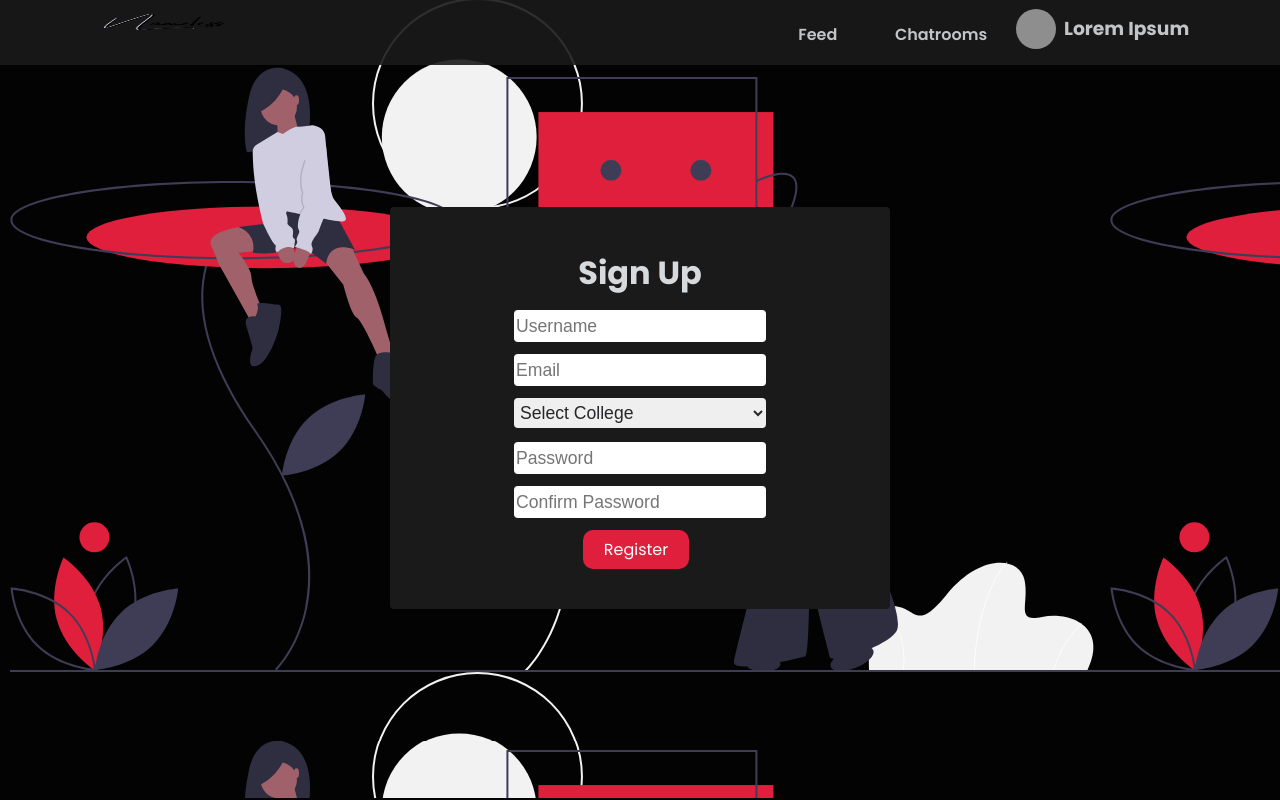
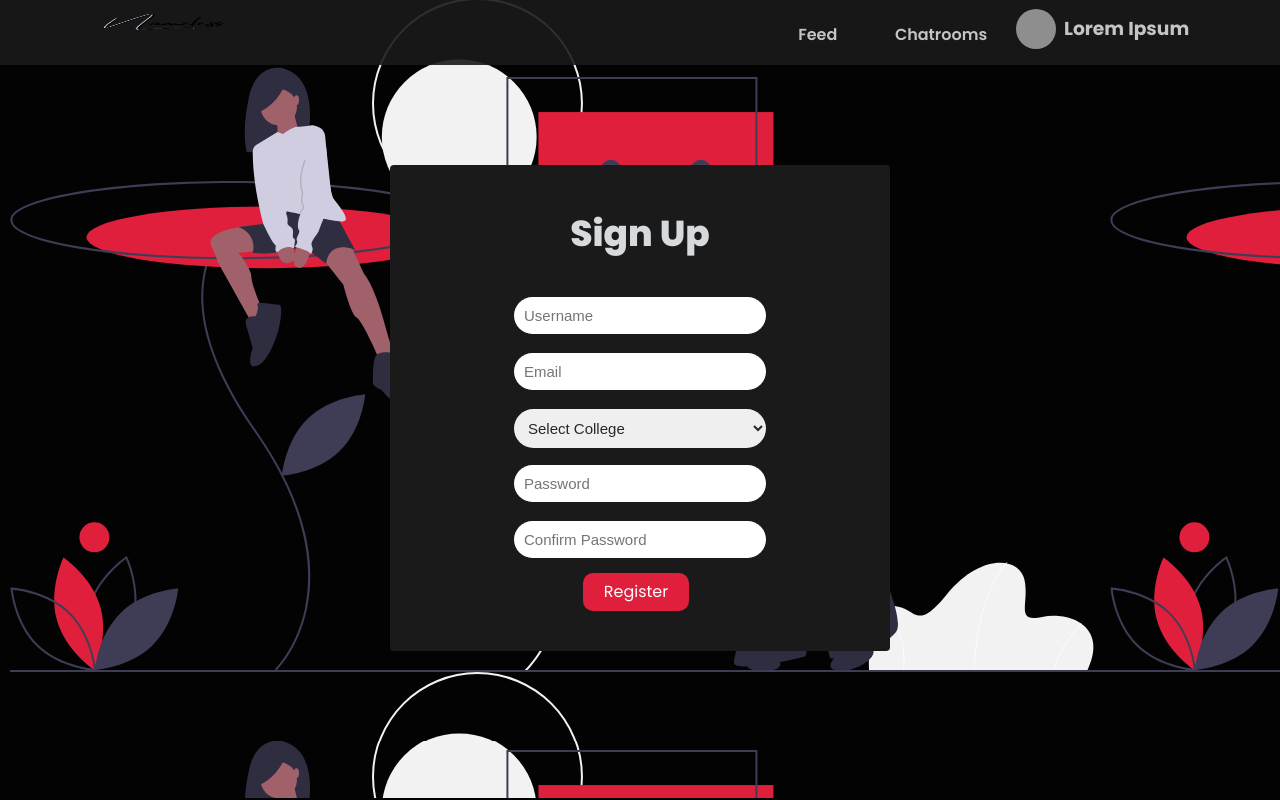
Before and after one commit to NamelessGuys/Nameless, a React (Create React App) app in the folder frontend/: page /register in a window 1280 px wide. Built offline with nearby package versions, Linux system fonts and the light colour scheme; grey boxes are pictures that could not be loaded.

Commit message:
register changed

```diff
--- a/frontend/src/css/auth.css
+++ b/frontend/src/css/auth.css
@@ -340,26 +340,36 @@
   width: 500px;
   background: var(--graydark-color);
   border-radius: 0.25rem;
+  display: flex;
+  flex-direction: column;
+  justify-content: space-around;
   z-index: 100;
   /* opacity: 0.95; */
   transition: all 0.3s ease-in;
 }
 
-.register-card:hover {
-  /* box-shadow: 0 0 30px 3px var(--graydark-color); */
+.register-card h1 {
+  font-weight: 800;
+  font-size: 36px;
+  transition: 0.2s ease all;
+}
+.register-card h1:hover {
+  color: var(--primary-color);
 }
 
 .register-card .form-item {
-  margin: 12px 0;
+  margin: 24px 0;
   height: 32px;
   border: var(--graydark-color);
 }
 .register-card .form-item input,
 .register-card .form-item select {
-  padding: 4px 2px;
-  font-size: 1.1rem;
-  line-height: 1.5rem;
-  border-radius: 4px;
+  /* padding: 4px 2px; */
+  margin: 10px 0;
+  padding: 10px 10px;
+  font-size: 15px;
+  /* line-height: 1.5rem; */
+  border-radius: 20px;
   width: 60%;
   color: var(--graylight-color) !important;
 
@@ -369,7 +379,12 @@
 .register-card .form-item select:focus {
   outline: none;
 
-  box-shadow: 0 0 4px 2.5px var(--primary-color);
+  /* box-shadow: 0 0 4px 2.5px var(--primary-color); */
+  box-shadow: 0 0 1.5px 1.5px var(--primary-color);
+}
+
+.register-card form button {
+  margin-top: 6px;
 }
 
 .center {
```
